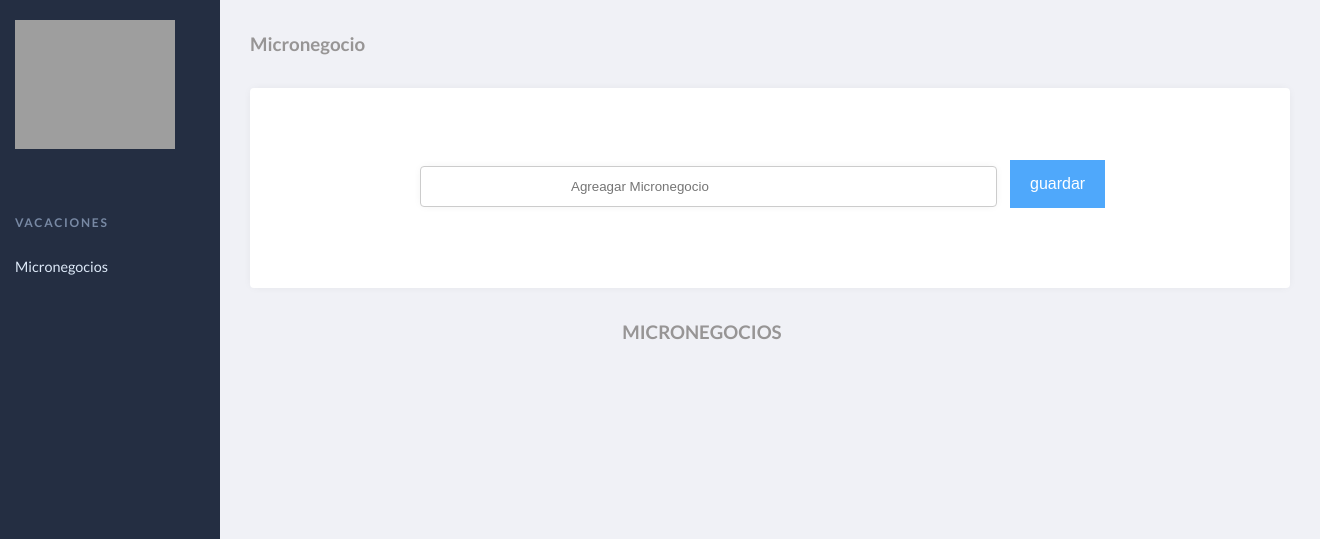
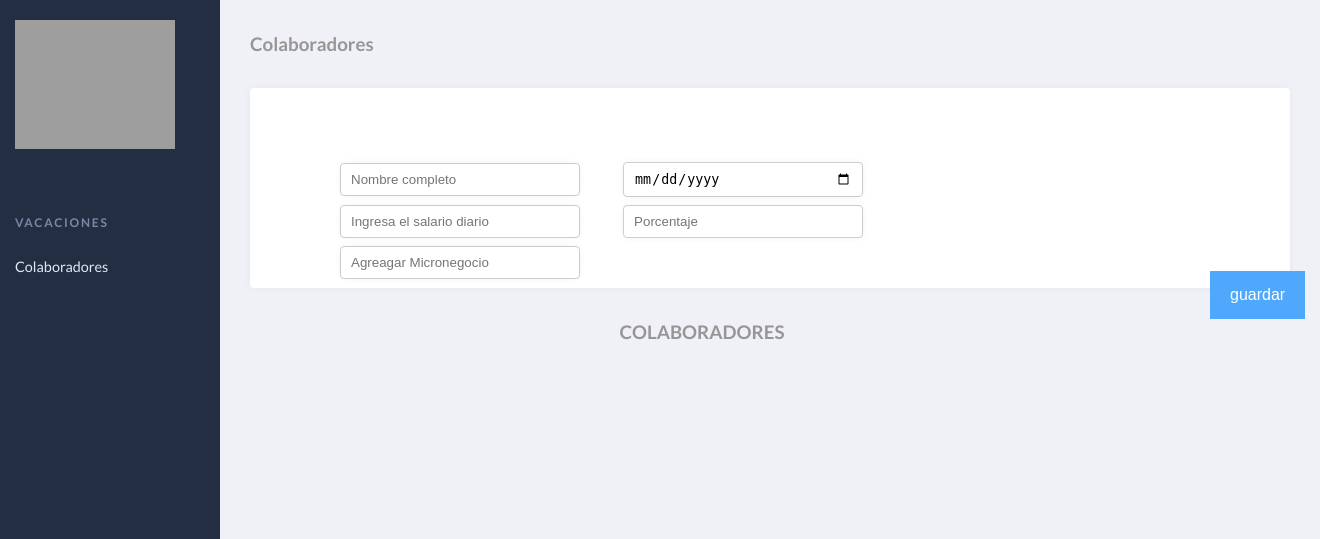
Before and after one commit to encinasj/vacations, a Flask app: template templates/index.html in a window 1320 px wide. Shown: the top 539 px of the page. Run offline with Flask 2, Linux system fonts and the light colour scheme; the template is opened without the code that fills it, so the values that code supplies are empty; parts of the project's set-up code (start-up, migrations or seed data) failed here and were passed over; some libraries are stand-ins or nearby versions; grey boxes are pictures that could not be loaded.

Commit message:
refactorization all code

```diff
--- a/app.py
+++ b/app.py
@@ -1,12 +1,10 @@
-from crypt import methods
 from os import urandom
-from flask import Flask, flash, redirect, request, url_for
-from flask import render_template, request, jsonify
+from flask import Flask, flash, redirect, request, url_for, render_template, jsonify
 from flask_migrate import Migrate
 
 from .database import db
-from .models import MicroBusiness, Employee
-from .forms import EmpresasForm, EmployeesForm
+from .models import Employee
+from .forms import EmployeesForm
 
 app = Flask(__name__)
 
@@ -18,6 +16,8 @@ app.secret_key = urandom(24)
 
 #se infica cual es la url que usara para la conexion a la base de datos
 #credenciales de conecction
+'''
+'''
 db_user = 'jencinas'
 db_pswd = 'megustanlasquesadillas23'
 db_host = '127.0.0.1'
@@ -32,10 +32,11 @@ if ENV == 'dev':
 else:
     app.debug = False
     app.config['SQLALCHEMY_DATABASE_URI'] = ''
-
 app.config['SQLALCHEMY_TRACK_MODIFICATIONS'] = True
 
 
+#db testing
+#app.config['SQLALCHEMY_DATABASE_URI'] = 'sqlite:///site.db'
 
 #conditions variables
 #days per year
@@ -58,54 +59,32 @@ days_of_vacations9 = 22
 
 @app.route('/', methods=['GET', 'POST'])
 def home():
-    listemp = MicroBusiness.query.order_by('id')
-    empresa = MicroBusiness()
-    empresaform = EmpresasForm(obj=empresa)
-    if request.method == 'POST' and empresaform.validate():
-        error = None
-        if empresaform.validate_on_submit():
-            empresaform.populate_obj(empresa)
-            db.session.add(empresa)
+    listemp = Employee.query.order_by('id')
+    employee = Employee()
+    employeesform = EmployeesForm(obj=employee)
+    if request.method == 'POST' and employeesform.validate():
+        if employeesform.validate_on_submit():
+            employeesform.populate_obj(employee)
+            db.session.add(employee)
             db.session.commit()
-            flash("Micronegocio Agregado!!")
+            flash("Colaborador Agregado!!")
         else:
             flash('whoops hubo un error!...')
             return redirect(request.url)
-    return render_template('index.html', empresaform=empresaform, listemp=listemp)
+    return render_template('index.html', employeesform=employeesform, listemp=listemp)
 
 @app.route("/delete/<int:id>")
-def delete_company(id):
-    delete_to_company = MicroBusiness.query.get_or_404(id)
+def delete_employee(id):
+    delete_employee = Employee.query.get_or_404(id)
     try:
-        db.session.delete(delete_to_company)
+        db.session.delete(delete_employee)
         db.session.commit()
-        flash("Micronegocio Eliminado!!")
+        flash("Colaborador Eliminado!!")
         return redirect(url_for('home'))
     except:
         flash("whoops hubo un error!..")
         return redirect(url_for('home'))
 
-@app.route('/micronegocio/<int:id>')
-def detaillcompany(id):
-    namecomp = MicroBusiness.query.get_or_404(id)
-    employee = Employee()
-    employeeform = EmployeesForm(obj=employee)
-    return render_template('micronegocio.html', name=namecomp, employeeform=employeeform )
-
-
-@app.route('/addemployee', methods=['GET', 'POST'])
-def addemployee():
-    employee = Employee()
-    employeeform = EmployeesForm(obj=Employee)
-    if request.method == 'POST' and employeeform.validate():
-        if employeeform.validate_on_submit():
-            employeeform.populate_obj(employee)
-            db.session.add(employee)
-            db.session.commit()
-            flash('Colaborador agregado!!')
-        else:
-            flash('whoops hubo un error!...')
-            return redirect(url_for('detaillcompany'))
 
 if __name__ == "__main__":
-    app.run(host='127.0.0.1', port='9000', debug=True)
+    app.run(host='127.0.0.1', port='5000', debug=True)
--- a/static/css/style.css
+++ b/static/css/style.css
@@ -43,20 +43,6 @@
   color: #000000;
 }
 
-
-#buttonsave {
-  background-color: #4fa8fb; /* Green */
-  border: none;
-  color: white;
-  padding: 15px 20px;
-  text-align: center;
-  text-decoration: none;
-  display: inline-block;
-  font-size: 16px;
-  position: relative;
-  left: 590px;
-  top: -55px;
-}
 #buttonsaveemp {
   background-color: #4fa8fb; /* Green */
   border: none;
@@ -68,13 +54,13 @@
   font-size: 16px;
   position: relative;
   left: 890px;
-  top: -25px;
+  top: -60px;
 }
 
 .microform {
   border-radius: 5px;
   padding: 70px;
-  margin-left: 100px;
+  margin-right: 100px;
 }
 
 .deleteButton {
@@ -121,21 +107,9 @@ text-align: center;
 
 
 .addemployee{
-  width: 310px;
-  padding: 8px 20px;
-  margin: 12px 10px;
-  border: 1px solid #ccc;
-  border-radius: 4px;
-  box-sizing: border-box;
-  box-shadow: var(--box-shadow);
-}
-
-
-.addmicro{
-  width: 100%;
-  padding: 12px 150px;
-  margin: 8px 0;
-  display: inline-block;
+  width: 240px;
+  padding: 8px 10px;
+  margin: 4px 20px;
   border: 1px solid #ccc;
   border-radius: 4px;
   box-sizing: border-box;
--- a/templates/company_form.html
+++ /dev/null
@@ -1,9 +0,0 @@
-
-<form method="POST">
-    {{ empresaform.csrf_token }}
-    <input class="addmicro" type="text" name="name" autocomplete="off" required placeholder="Agreagar Micronegocio">
-    {% for error in empresaform.name.errors %}
-        <span style="color: red;">{{ error }} </span>
-    {% endfor %}
-    <button id="buttonsave" type="submit">guardar</button>
-</form>
--- /dev/null
+++ b/templates/employee_form.html
@@ -0,0 +1,15 @@
+<form method="POST">
+    {{ employeesform.csrf_token }}
+    <input class="addemployee" type="text" name="full_name" autocomplete="off" placeholder="Nombre completo">
+    <input class="addemployee" type="date" name="admission_date" autocomplete="off" required placeholder="Fecha de ingreso">
+    <input class="addemployee" type="number" name="salary_per_day" autocomplete="off" required placeholder="Ingresa el salario diario">
+    <input class="addemployee" type="number" name="percent" autocomplete="off" required placeholder="Porcentaje">
+    <input class="addemployee" type="text" name="namecompany" autocomplete="off" required placeholder="Agreagar Micronegocio">
+    {% for error in employeesform.full_name.errors %}
+    <span style="color: red;">{{ error }} </span>
+    {% endfor %}
+    <br>
+    <br>
+    <br>
+    <button id="buttonsaveemp" type="submit">guardar</button>
+</form>
--- a/templates/index.html
+++ b/templates/index.html
@@ -5,7 +5,6 @@
   {% block title%}
     <title class="tabupper" >Vacaciones</title>
   {% endblock title%}
-
   <link rel="icon" href="{{ url_for('static', filename='img/preparation.png') }}"/>
   <link rel="stylesheet"  rel="stylesheet" href="{{ url_for('static', filename='css/style.css') }}"/>
 </head>
@@ -29,7 +28,7 @@
         </li>
         <li>
           <a href="{{url_for('home')}}">
-            <span>Micronegocios</span>
+            <span>Colaboradores</span>
           </a>
         </li>
         <li>
@@ -48,7 +47,7 @@
 
 <section class="page-content">
   <section class="search-and-user">
-    <h3 id="colortext">{% block urlinto %}Micronegocio{% endblock urlinto %}</h3>
+    <h3 id="colortext">Colaboradores</h3>
     {% with messages = get_flashed_messages() %}
       {% if messages %}
         <ul class=flashes>
@@ -64,14 +63,12 @@
   </section>
   <section class="grid">
     <article>
-      {% block formcompany %}
         <div class="microform">
-          {% include "company_form.html" %}
+          {% include "employee_form.html" %}
         </div>
-      {% endblock formcompany %}
     </article>
     <div>
-      <h1 id="titlemicros1">{% block employees%}Micronegocios{% endblock employees%}</h1>
+      <h1 id="titlemicros1">{% block employees%}Colaboradores{% endblock employees%}</h1>
     </div>
     <br>
     <div>
@@ -83,13 +80,13 @@
           </tr>
         </thead>
         <tbody class="wrapper">
-            {%for empresa in listemp %}
+          {% block list%}
+            {%for employee in listemp %}
               <tr>
                 <td>
                   <div class="card card-1">
-                    <a class="deleteButton" href="delete/{{empresa.id}}">-</a>
-                    <a href="micronegocio/{{empresa.id}}">
-                      <h4 id="titlemicros">{{empresa.name}} </h4>
+                    <a class="deleteButton" href="delete/{{employee.id}}">-</a>
+                      <h4 id="titlemicros">{{employee.full_name}} </h4>
                       <img class="sizeimg"
                         src="https://www.manageengine.com/products/service-desk/itil-incident-management/images/servicedesk-plus-incident-management.png"
                         alt="">
@@ -98,6 +95,7 @@
                 </td>
               </tr>
             {%endfor%}
+          {% endblock list%}
         </tbody>
       </table>
     </div>
@@ -110,7 +108,24 @@
       <h4> JEncinas</h4>
     </a>
   </footer>
+
+  <script>
+    const deleteButton = document.querySelectorAll('.deleteButton')
+    if(deleteButton){
+      const btnArray = Array.from(deleteButton);
+      btnArray.forEach((btn) =>{
+        btn.addEventListener('click', (e) => {
+          if(!confirm('Esta seguro que quiere eliminar este micronegocio?')){
+            e.parentElement();
+          }
+        });
+      });
+    }
+  </script>
+
   <script  src="{{ url_for('static', filename='js/script.js') }}"></script>
+  <script src="https://maxcdn.bootstrapcdn.com/bootstrap/4.1.1/js/bootstrap.min.js"></script>
+  <script src="https://cdnjs.cloudflare.com/ajax/libs/jquery/3.2.1/jquery.min.js"></script>
   <h4>jencinas</h4>
 </body>
 
```
Also changed, not shown: forms.py (+5 -9 lines), models.py (+2 -22 lines), templates/employes_form.html (deleted, +0 -14 lines), templates/micronegocio.html (+20 -3 lines), site.db (added).
